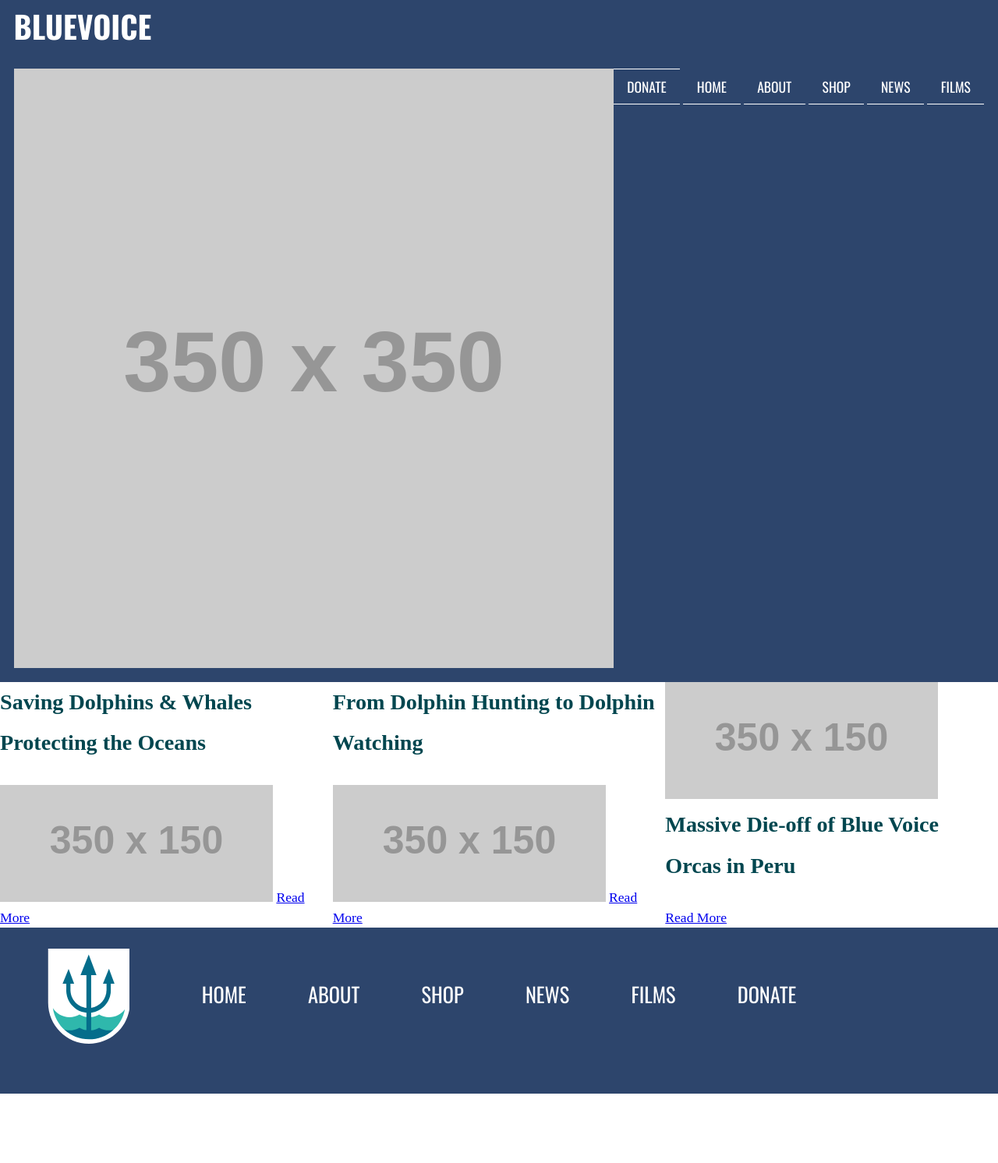
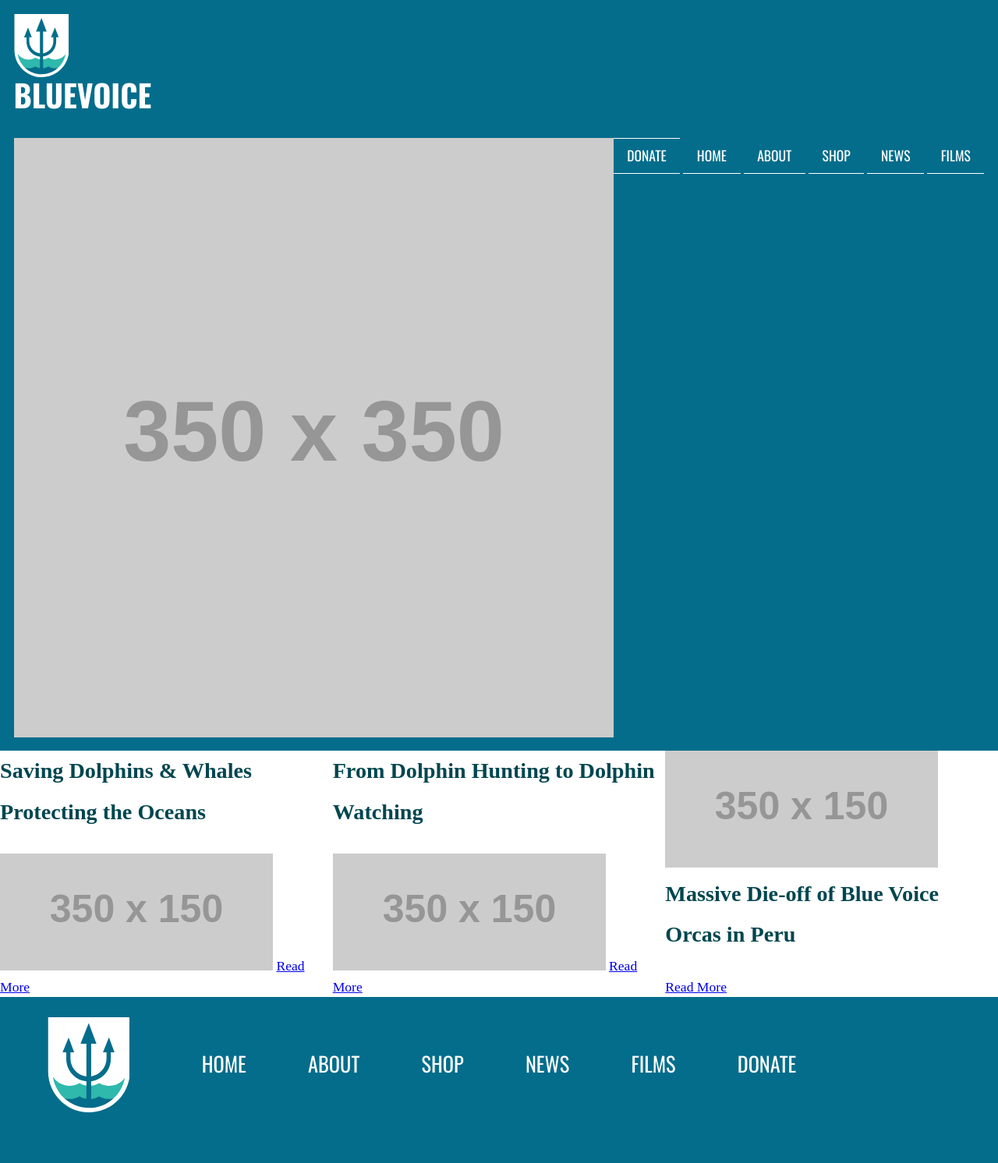
Before and after one commit to elgh0019/blue-voice, a Jekyll site: the page built from index.html, in a window 1280 px wide. Shown: the whole page at 78% size. Built offline with Jekyll 4.4.1, drawn with Linux system fonts in a browser that asks for light colours; nearby versions of some CDN libraries; some web fonts are replaced; a style sheet for code colours, icons or effects is not loaded; before the commit the page ends 1403 px from its top, so only the background shows below that.

Commit message:
feat(html, scss): add iconic font, move div
add iconic font
add logo to header
add medium blue colour
fix spacing

```diff
--- a/_layouts/default.html
+++ b/_layouts/default.html
@@ -18,6 +18,7 @@
   <!-- ----- LINKS ----- -->
     <link rel="stylesheet" href="{{site.baseurl}}/css/style.css">
     <link href="https://file.myfontastic.com/MGBNLMU3WjcpkEBDsk5FqN/icons.css" rel="stylesheet">
+    <link href="https://file.myfontastic.com/QGxgiFpq4RvHbdEHEn.../icons.css" rel="stylesheet">
     <link rel="author" href="humans.txt">
     <link href='https://fonts.googleapis.com/css?family=Oswald' rel='stylesheet' type='text/css'>
     <link href='https://fonts.googleapis.com/css?family=Droid+Serif' rel='stylesheet' type='text/css'>
@@ -26,6 +27,7 @@
     <div class="site-wrapper grid" data-state="slide-close">
       <div class="sliding-canvas unit">
         <header class="header cf ">
+          <img class="logo-header" src="{{site.baseurl}}/images/logo.svg">
           <h1>BlueVoice</h1>
           <a class="toggle-btn i-menu" href="#main-menu"><span>Menu</span></a>
           <nav class="navigation slide-menu">
@@ -62,19 +64,12 @@
           </div>
         </header>
 
-
-
         <main>
           {{content}}
         </main>
 
-
-      </div> <!-- /sliding-canvas -->
-    </div> <!-- /site-wrapper -->
-
         <footer class="">
-
-      <img class="logo" src="{{site.baseurl}}/images/logo.svg">
+          <img class="logo-footer" src="{{site.baseurl}}/images/logo.svg">
           <ul>
               <li><a href="#">Home</a></li>
               <li><a href="#">About</a></li>
@@ -83,8 +78,9 @@
               <li><a href="#">Films</a></li>
               <li><a class="" href="#">Donate</a></li>
           </ul>
-
         </footer>
+      </div> <!-- /sliding-canvas -->
+    </div> <!-- /site-wrapper -->
   <!-- ----- JS ----- -->
     <script src="js/main.js"></script>
     <script src="https://ajax.googleapis.com/ajax/libs/jquery/1.11.3/jquery.min.js"></script>
--- a/css/style.css
+++ b/css/style.css
@@ -584,40 +584,14 @@
   display: none;
 }
 
-footer {
-  background-color: #2d456c;
-  font-size: 1.5em;
-  text-align: center;
-}
-
-footer ul {
-  list-style-type: none;
-  display: inline-block;
-  padding: 1em;
-  text-transform: uppercase;
-}
-
-footer a {
-  color: #fff;
-  text-decoration: none;
-  font-family: "Oswald", Helvetica, Arial, sans-serif;
-}
-
-footer a:hover {
-  color: #f1d159;
-}
-
-.logo {
-  width: 4em;
-  position: absolute;
-  margin-left: -5em;
-  margin-top: 1em;
-}
-
 header {
   padding: 1em 1em;
   position: relative;
-  background-color: #2d456c;
+  background-color: #046d8b;
+}
+
+.logo-header {
+  width: 4em;
 }
 
 h1 {
@@ -633,7 +607,7 @@
 }
 
 .navigation {
-  background-color: #2d456c;
+  background-color: #046d8b;
 }
 
 .navigation ul {
@@ -740,6 +714,36 @@
   }
 }
 
+footer {
+  background-color: #046d8b;
+  font-size: 1.5em;
+  text-align: center;
+}
+
+footer ul {
+  list-style-type: none;
+  display: inline-block;
+  padding: 1em;
+  text-transform: uppercase;
+}
+
+footer a {
+  color: #fff;
+  text-decoration: none;
+  font-family: "Oswald", Helvetica, Arial, sans-serif;
+}
+
+footer a:hover {
+  color: #f1d159;
+}
+
+.logo-footer {
+  width: 4em;
+  position: absolute;
+  margin-left: -5em;
+  margin-top: 1em;
+}
+
 @media only screen and (min-width: 60em) {
   .toggle-btn,
   .close-btn {
--- a/scss/_base.scss
+++ b/scss/_base.scss
@@ -1,7 +1,8 @@
 // Colours
 
 $black: #000;
-$blue: #2d456c;
+$darkblue: #2d456c;
+$blue: #046d8b;
 // $yellow: #D8BB6F;
 // $yellow: #ECBE13;
 $yellow: #f1d159;
```
Also changed, not shown: scss/components/_main.scss (+32 -38 lines). Lines whose indentation alone changed are shown as unchanged.
